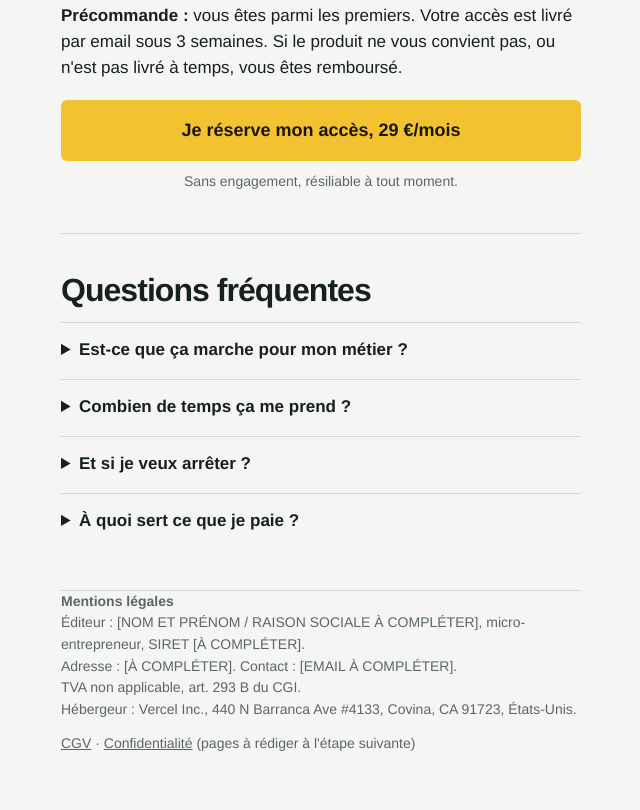
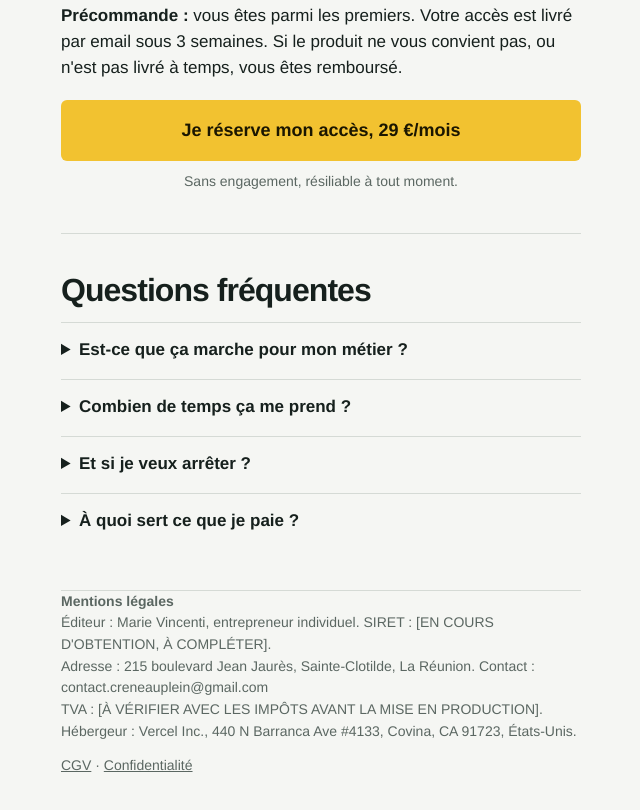
Before and after one commit to marie-vct/Cr-neau-plein, a plain HTML site: page index.html in a window 1280 px wide. Shown: the part 1759-2569 px from the top of the page, without its empty margins (319-959 px from the left). Drawn offline with Linux system fonts and the light colour scheme.

Commit message:
Add files via upload

```diff
--- a/index.html
+++ b/index.html
@@ -113,11 +113,11 @@ footer a{color:var(--mute)}
 
 <footer class="w">
 <p><strong>Mentions légales</strong><br>
-Éditeur : [NOM ET PRÉNOM / RAISON SOCIALE À COMPLÉTER], micro-entrepreneur, SIRET [À COMPLÉTER].<br>
-Adresse : [À COMPLÉTER]. Contact : [EMAIL À COMPLÉTER].<br>
-TVA non applicable, art. 293 B du CGI.<br>
+Éditeur : Marie Vincenti, entrepreneur individuel. SIRET : [EN COURS D'OBTENTION, À COMPLÉTER].<br>
+Adresse : 215 boulevard Jean Jaurès, Sainte-Clotilde, La Réunion. Contact : contact.creneauplein@gmail.com<br>
+TVA : [À VÉRIFIER AVEC LES IMPÔTS AVANT LA MISE EN PRODUCTION].<br>
 Hébergeur : Vercel Inc., 440 N Barranca Ave #4133, Covina, CA 91723, États-Unis.</p>
-<p><a href="#">CGV</a> · <a href="#">Confidentialité</a> (pages à rédiger à l'étape suivante)</p>
+<p><a href="/cgv.html">CGV</a> · <a href="/confidentialite.html">Confidentialité</a></p>
 </footer>
 
 <div class="bar"><a class="btn" href="https://buy.stripe.com/test_5kQcN59It8RQgPWgo3aZi00">Je réserve mon accès, 29 €/mois</a></div>
```
